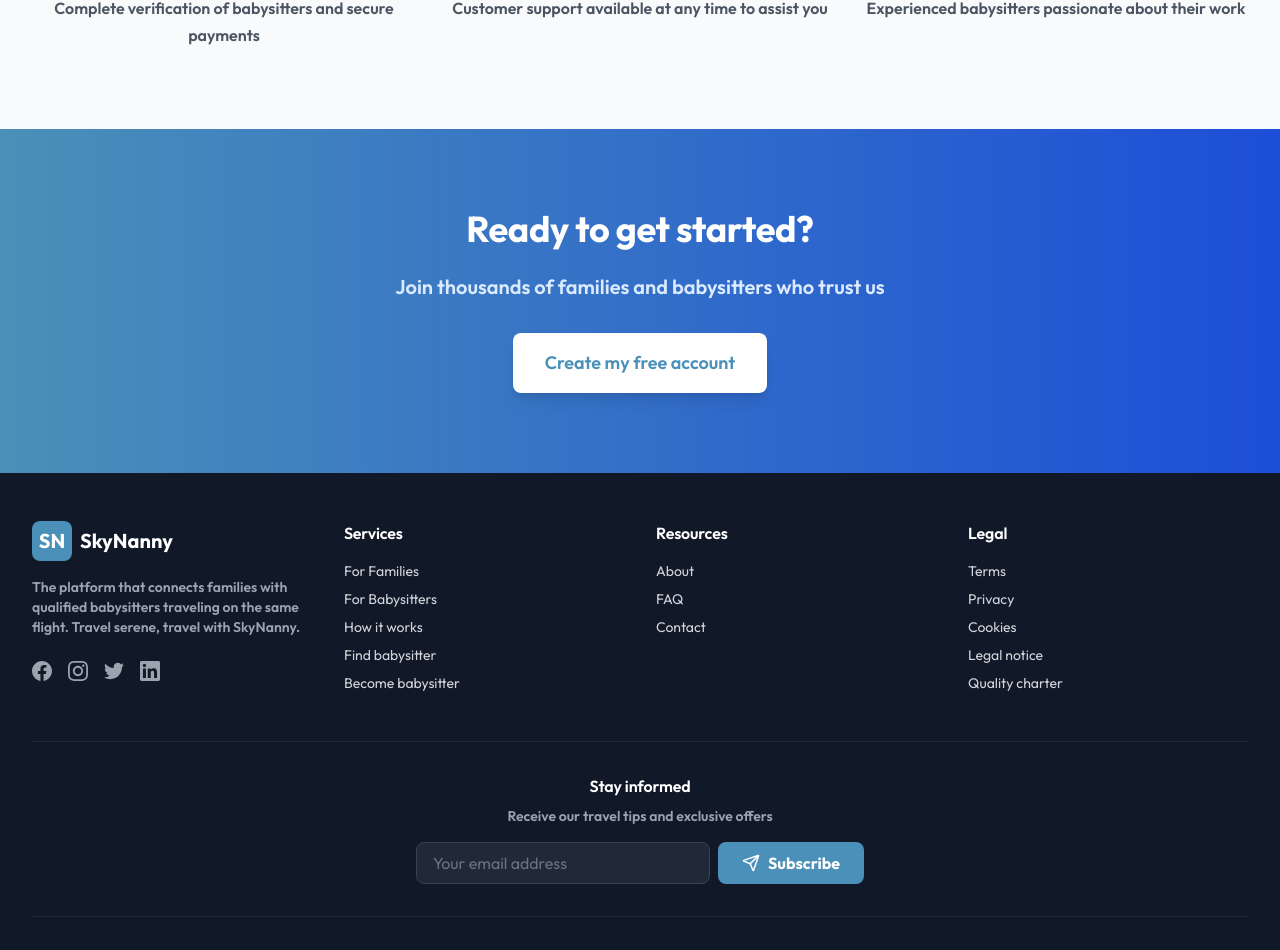
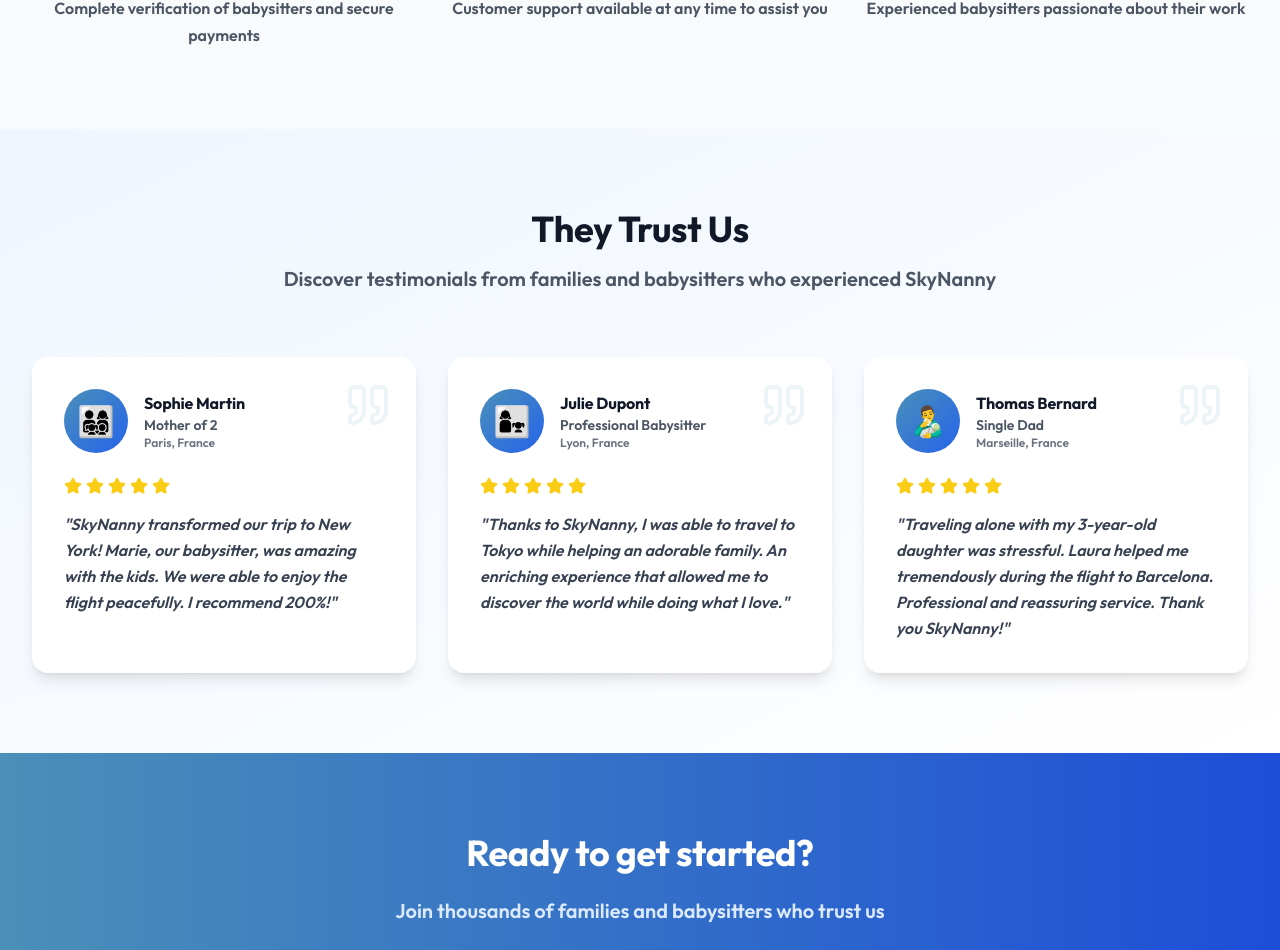
Before and after one commit to skynannyltd-art/skynanny-frontend, a React (Vite) app: page / in a window 1280 px wide. Shown: the part 2833-3783 px from the top of the page. Built offline with nearby package versions, Linux system fonts and the light colour scheme; no server answers.

Commit message:
✨ Animations scroll Framer Motion + Section Témoignages clients avec hover effects (FR/EN/ES)

```diff
--- a/package.json
+++ b/package.json
@@ -14,6 +14,7 @@
     "@stripe/stripe-js": "^9.1.0",
     "axios": "^1.15.0",
     "bcrypt": "^6.0.0",
+    "framer-motion": "^12.38.0",
     "i18next": "^26.0.8",
     "i18next-browser-languagedetector": "^8.2.1",
     "lucide-react": "^1.8.0",
--- /dev/null
+++ b/src/components/Testimonials.jsx
@@ -0,0 +1,128 @@
+import { motion } from 'framer-motion';
+import { useTranslation } from 'react-i18next';
+import { Star, Quote } from 'lucide-react';
+
+const Testimonials = () => {
+  const { t } = useTranslation();
+
+  const testimonials = [
+    {
+      id: 1,
+      name: t('testimonials.client1Name'),
+      role: t('testimonials.client1Role'),
+      text: t('testimonials.client1Text'),
+      rating: 5,
+      image: '👨‍👩‍👧‍👦', // Remplacer par vraie image plus tard
+      location: t('testimonials.client1Location')
+    },
+    {
+      id: 2,
+      name: t('testimonials.client2Name'),
+      role: t('testimonials.client2Role'),
+      text: t('testimonials.client2Text'),
+      rating: 5,
+      image: '👩‍👧', // Remplacer par vraie image plus tard
+      location: t('testimonials.client2Location')
+    },
+    {
+      id: 3,
+      name: t('testimonials.client3Name'),
+      role: t('testimonials.client3Role'),
+      text: t('testimonials.client3Text'),
+      rating: 5,
+      image: '👨‍🍼', // Remplacer par vraie image plus tard
+      location: t('testimonials.client3Location')
+    }
+  ];
+
+  const containerVariants = {
+    hidden: { opacity: 0 },
+    visible: {
+      opacity: 1,
+      transition: {
+        staggerChildren: 0.2
+      }
+    }
+  };
+
+  const itemVariants = {
+    hidden: { y: 50, opacity: 0 },
+    visible: {
+      y: 0,
+      opacity: 1,
+      transition: {
+        duration: 0.6,
+        ease: 'easeOut'
+      }
+    }
+  };
+
+  return (
+    <section className="py-20 bg-gradient-to-br from-blue-50 to-white">
+      <div className="max-w-7xl mx-auto px-4 sm:px-6 lg:px-8">
+        {/* Header avec animation */}
+        <motion.div
+          className="text-center mb-16"
+          initial={{ opacity: 0, y: -20 }}
+          whileInView={{ opacity: 1, y: 0 }}
+          viewport={{ once: true }}
+          transition={{ duration: 0.6 }}
+        >
+          <h2 className="text-4xl font-bold text-gray-900 mb-4">{t('testimonials.title')}</h2>
+          <p className="text-xl text-gray-600 max-w-3xl mx-auto">
+            {t('testimonials.subtitle')}
+          </p>
+        </motion.div>
+
+        {/* Grille de témoignages avec animations */}
+        <motion.div
+          className="grid md:grid-cols-3 gap-8"
+          variants={containerVariants}
+          initial="hidden"
+          whileInView="visible"
+          viewport={{ once: true, margin: "-100px" }}
+        >
+          {testimonials.map((testimonial) => (
+            <motion.div
+              key={testimonial.id}
+              variants={itemVariants}
+              whileHover={{ y: -10, transition: { duration: 0.3 } }}
+              className="bg-white rounded-2xl shadow-lg p-8 relative hover:shadow-2xl transition-shadow"
+            >
+              {/* Icône quote */}
+              <div className="absolute top-6 right-6 text-primary/10">
+                <Quote size={48} />
+              </div>
+
+              {/* Avatar et info */}
+              <div className="flex items-center gap-4 mb-6">
+                <div className="w-16 h-16 rounded-full bg-gradient-to-br from-primary to-blue-600 flex items-center justify-center text-3xl flex-shrink-0">
+                  {testimonial.image}
+                </div>
+                <div>
+                  <h4 className="font-bold text-gray-900">{testimonial.name}</h4>
+                  <p className="text-sm text-gray-600">{testimonial.role}</p>
+                  <p className="text-xs text-gray-500">{testimonial.location}</p>
+                </div>
+              </div>
+
+              {/* Étoiles */}
+              <div className="flex gap-1 mb-4">
+                {[...Array(testimonial.rating)].map((_, i) => (
+                  <Star key={i} size={18} className="fill-yellow-400 text-yellow-400" />
+                ))}
+              </div>
+
+              {/* Texte */}
+              <p className="text-gray-700 leading-relaxed italic">
+                "{testimonial.text}"
+              </p>
+            </motion.div>
+          ))}
+        </motion.div>
+      </div>
+    </section>
+  );
+};
+
+export default Testimonials;
--- a/src/locales/en/translation.json
+++ b/src/locales/en/translation.json
@@ -62,6 +62,22 @@
     "quality48": "⭐ 4.8",
     "quality48Label": "Average rating",
     "quality48Desc": "Thousands of satisfied families trust us"
+  },
+  "testimonials": {
+    "title": "They Trust Us",
+    "subtitle": "Discover testimonials from families and babysitters who experienced SkyNanny",
+    "client1Name": "Sophie Martin",
+    "client1Role": "Mother of 2",
+    "client1Location": "Paris, France",
+    "client1Text": "SkyNanny transformed our trip to New York! Marie, our babysitter, was amazing with the kids. We were able to enjoy the flight peacefully. I recommend 200%!",
+    "client2Name": "Julie Dupont",
+    "client2Role": "Professional Babysitter",
+    "client2Location": "Lyon, France",
+    "client2Text": "Thanks to SkyNanny, I was able to travel to Tokyo while helping an adorable family. An enriching experience that allowed me to discover the world while doing what I love.",
+    "client3Name": "Thomas Bernard",
+    "client3Role": "Single Dad",
+    "client3Location": "Marseille, France",
+    "client3Text": "Traveling alone with my 3-year-old daughter was stressful. Laura helped me tremendously during the flight to Barcelona. Professional and reassuring service. Thank you SkyNanny!"
   },
   "welcome": {
     "title": "Who are you?",
--- a/src/locales/es/translation.json
+++ b/src/locales/es/translation.json
@@ -62,6 +62,22 @@
     "quality48": "⭐ 4.8",
     "quality48Label": "Calificación promedio",
     "quality48Desc": "Miles de familias satisfechas confían en nosotros"
+  },
+  "testimonials": {
+    "title": "Confían en Nosotros",
+    "subtitle": "Descubre testimonios de familias y niñeras que vivieron la experiencia SkyNanny",
+    "client1Name": "Sophie Martin",
+    "client1Role": "Madre de 2 niños",
+    "client1Location": "París, Francia",
+    "client1Text": "¡SkyNanny transformó nuestro viaje a Nueva York! Marie, nuestra niñera, fue increíble con los niños. Pudimos disfrutar del vuelo con tranquilidad. ¡Recomiendo al 200%!",
+    "client2Name": "Julie Dupont",
+    "client2Role": "Niñera Profesional",
+    "client2Location": "Lyon, Francia",
+    "client2Text": "Gracias a SkyNanny, pude viajar a Tokio mientras ayudaba a una familia adorable. Una experiencia enriquecedora que me permitió descubrir el mundo mientras hacía lo que amo.",
+    "client3Name": "Thomas Bernard",
+    "client3Role": "Papá Soltero",
+    "client3Location": "Marsella, Francia",
+    "client3Text": "Viajar solo con mi hija de 3 años era estresante. Laura me ayudó enormemente durante el vuelo a Barcelona. Servicio profesional y reconfortante. ¡Gracias SkyNanny!"
   },
   "welcome": {
     "title": "¿Quién eres?",
--- a/src/locales/fr/translation.json
+++ b/src/locales/fr/translation.json
@@ -62,6 +62,22 @@
     "quality48": "⭐ 4.8",
     "quality48Label": "Note moyenne",
     "quality48Desc": "Des milliers de familles satisfaites nous font confiance"
+  },
+  "testimonials": {
+    "title": "Ils nous font confiance",
+    "subtitle": "Découvrez les témoignages de familles et babysitters qui ont vécu l'expérience SkyNanny",
+    "client1Name": "Sophie Martin",
+    "client1Role": "Maman de 2 enfants",
+    "client1Location": "Paris, France",
+    "client1Text": "SkyNanny a transformé notre voyage à New York ! Marie, notre babysitter, était incroyable avec les enfants. Nous avons pu profiter du vol sereinement. Je recommande à 200% !",
+    "client2Name": "Julie Dupont",
+    "client2Role": "Babysitter professionnelle",
+    "client2Location": "Lyon, France",
+    "client2Text": "Grâce à SkyNanny, j'ai pu voyager à Tokyo tout en aidant une famille adorable. Une expérience enrichissante qui m'a permis de découvrir le monde tout en faisant ce que j'aime.",
+    "client3Name": "Thomas Bernard",
+    "client3Role": "Papa solo",
+    "client3Location": "Marseille, France",
+    "client3Text": "Voyager seul avec ma fille de 3 ans était stressant. Laura m'a énormément aidé pendant le vol vers Barcelone. Service professionnel et rassurant. Merci SkyNanny !"
   },
   "welcome": {
     "title": "Who are you?",
--- a/src/pages/HomePage.jsx
+++ b/src/pages/HomePage.jsx
@@ -1,8 +1,10 @@
 import { useNavigate } from 'react-router-dom';
 import { useTranslation } from 'react-i18next';
+import { motion } from 'framer-motion';
 import { Users, Baby, Shield, Clock, Star, ArrowRight } from 'lucide-react';
 import Navbar from '../components/Navbar';
 import Footer from '../components/Footer';
+import Testimonials from '../components/Testimonials';
 
 const HomePage = () => {
   const navigate = useNavigate();
@@ -73,43 +75,35 @@
       {/* Comment ça marche */}
       <section className="py-20 bg-gray-50">
         <div className="max-w-7xl mx-auto px-4 sm:px-6 lg:px-8">
-          <div className="text-center mb-16">
+          <motion.div
+            className="text-center mb-16"
+            initial={{ opacity: 0, y: 20 }}
+            whileInView={{ opacity: 1, y: 0 }}
+            viewport={{ once: true }}
+            transition={{ duration: 0.6 }}
+          >
             <h2 className="text-4xl font-bold text-gray-900 mb-4">{t('howItWorks.title')}</h2>
             <p className="text-xl text-gray-600">{t('howItWorks.subtitle')}</p>
-          </div>
+          </motion.div>
 
           <div className="grid md:grid-cols-4 gap-8">
-            <div className="text-center">
+            {[1, 2, 3, 4].map((step, index) => (
+              <motion.div
+                key={step}
+                className="text-center"
+                initial={{ opacity: 0, y: 50 }}
+                whileInView={{ opacity: 1, y: 0 }}
+                viewport={{ once: true }}
+                transition={{ duration: 0.5, delay: index * 0.1 }}
+                whileHover={{ scale: 1.05 }}
+              >
                 <div className="w-16 h-16 bg-primary/10 rounded-full flex items-center justify-center mx-auto mb-4">
-                <span className="text-2xl font-bold text-primary">1</span>
+                  <span className="text-2xl font-bold text-primary">{step}</span>
                 </div>
-              <h3 className="text-xl font-semibold mb-2">{t('howItWorks.step1Title')}</h3>
-              <p className="text-gray-600">{t('howItWorks.step1Desc')}</p>
-            </div>
-
-            <div className="text-center">
-              <div className="w-16 h-16 bg-primary/10 rounded-full flex items-center justify-center mx-auto mb-4">
-                <span className="text-2xl font-bold text-primary">2</span>
-              </div>
-              <h3 className="text-xl font-semibold mb-2">{t('howItWorks.step2Title')}</h3>
-              <p className="text-gray-600">{t('howItWorks.step2Desc')}</p>
-            </div>
-
-            <div className="text-center">
-              <div className="w-16 h-16 bg-primary/10 rounded-full flex items-center justify-center mx-auto mb-4">
-                <span className="text-2xl font-bold text-primary">3</span>
-              </div>
-              <h3 className="text-xl font-semibold mb-2">{t('howItWorks.step3Title')}</h3>
-              <p className="text-gray-600">{t('howItWorks.step3Desc')}</p>
-            </div>
-
-            <div className="text-center">
-              <div className="w-16 h-16 bg-primary/10 rounded-full flex items-center justify-center mx-auto mb-4">
-                <span className="text-2xl font-bold text-primary">4</span>
-              </div>
-              <h3 className="text-xl font-semibold mb-2">{t('howItWorks.step4Title')}</h3>
-              <p className="text-gray-600">{t('howItWorks.step4Desc')}</p>
-            </div>
+                <h3 className="text-xl font-semibold mb-2">{t(`howItWorks.step${step}Title`)}</h3>
+                <p className="text-gray-600">{t(`howItWorks.step${step}Desc`)}</p>
+              </motion.div>
+            ))}
           </div>
         </div>
       </section>
@@ -117,59 +111,50 @@
        {/* Nos Services */}
       <section className="py-20 bg-white">
         <div className="max-w-7xl mx-auto px-4 sm:px-6 lg:px-8">
-          <div className="text-center mb-16">
+          <motion.div
+            className="text-center mb-16"
+            initial={{ opacity: 0, y: 20 }}
+            whileInView={{ opacity: 1, y: 0 }}
+            viewport={{ once: true }}
+            transition={{ duration: 0.6 }}
+          >
             <h2 className="text-4xl font-bold text-gray-900 mb-4">{t('services.title')}</h2>
             <p className="text-xl text-gray-600">{t('services.subtitle')}</p>
-          </div>
+          </motion.div>
 
           <div className="grid md:grid-cols-3 gap-8">
-            <div className="bg-gray-50 rounded-xl p-8 hover:shadow-lg transition">
-              <div className="w-14 h-14 bg-blue-100 rounded-lg flex items-center justify-center mb-6">
-                <Users className="text-primary" size={28} />
+            {[
+              { icon: Users, color: 'blue', key: 'family', link: '/search/babysitter' },
+              { icon: Baby, color: 'pink', key: 'babysitter', link: '/search/family' },
+              { icon: Shield, color: 'green', key: 'security', link: '/about' }
+            ].map((service, index) => {
+              const Icon = service.icon;
+              return (
+                <motion.div
+                  key={service.key}
+                  className="bg-gray-50 rounded-xl p-8 hover:shadow-lg transition"
+                  initial={{ opacity: 0, y: 50 }}
+                  whileInView={{ opacity: 1, y: 0 }}
+                  viewport={{ once: true }}
+                  transition={{ duration: 0.5, delay: index * 0.15 }}
+                  whileHover={{ y: -10 }}
+                >
+                  <div className={`w-14 h-14 bg-${service.color}-100 rounded-lg flex items-center justify-center mb-6`}>
+                    <Icon className={`text-${service.color === 'blue' ? 'primary' : service.color === 'pink' ? 'secondary' : 'green-600'}`} size={28} />
                   </div>
-              <h3 className="text-2xl font-semibold mb-4">{t('services.familyTitle')}</h3>
+                  <h3 className="text-2xl font-semibold mb-4">{t(`services.${service.key}Title`)}</h3>
                   <p className="text-gray-600 mb-4">
-                {t('services.familyDesc')}
+                    {t(`services.${service.key}Desc`)}
                   </p>
                   <button
-                onClick={() => navigate('/search/babysitter')}
-                className="text-primary font-semibold hover:underline flex items-center gap-2"
+                    onClick={() => navigate(service.link)}
+                    className={`text-${service.color === 'blue' ? 'primary' : service.color === 'pink' ? 'secondary' : 'green-600'} font-semibold hover:underline flex items-center gap-2`}
                   >
                     {t('services.learnMore')} <ArrowRight size={18} />
                   </button>
-            </div>
-
-            <div className="bg-gray-50 rounded-xl p-8 hover:shadow-lg transition">
-              <div className="w-14 h-14 bg-pink-100 rounded-lg flex items-center justify-center mb-6">
-                <Baby className="text-secondary" size={28} />
-              </div>
-              <h3 className="text-2xl font-semibold mb-4">{t('services.babysitterTitle')}</h3>
-              <p className="text-gray-600 mb-4">
-                {t('services.babysitterDesc')}
-              </p>
-              <button
-                onClick={() => navigate('/search/family')}
-                className="text-secondary font-semibold hover:underline flex items-center gap-2"
-              >
-                {t('services.learnMore')} <ArrowRight size={18} />
-              </button>
-            </div>
-
-            <div className="bg-gray-50 rounded-xl p-8 hover:shadow-lg transition">
-              <div className="w-14 h-14 bg-green-100 rounded-lg flex items-center justify-center mb-6">
-                <Shield className="text-green-600" size={28} />
-              </div>
-              <h3 className="text-2xl font-semibold mb-4">{t('services.securityTitle')}</h3>
-              <p className="text-gray-600 mb-4">
-                {t('services.securityDesc')}
-              </p>
-              <button
-                onClick={() => navigate('/about')}
-                className="text-green-600 font-semibold hover:underline flex items-center gap-2"
-              >
-                {t('services.learnMore')} <ArrowRight size={18} />
-              </button>
-            </div>
+                </motion.div>
+              );
+            })}
           </div>
         </div>
       </section>
@@ -215,6 +200,9 @@
         </div>
       </section>
 
+      {/* Témoignages */}
+      <Testimonials />
+
       {/* CTA Final */}
       <section className="bg-gradient-to-r from-primary to-blue-700 text-white py-20">
         <div className="max-w-4xl mx-auto px-4 sm:px-6 lg:px-8 text-center">
```
Also changed, not shown: 1 other file (tests, documents, lock files or other folders). Lines whose indentation alone changed are shown as unchanged.
